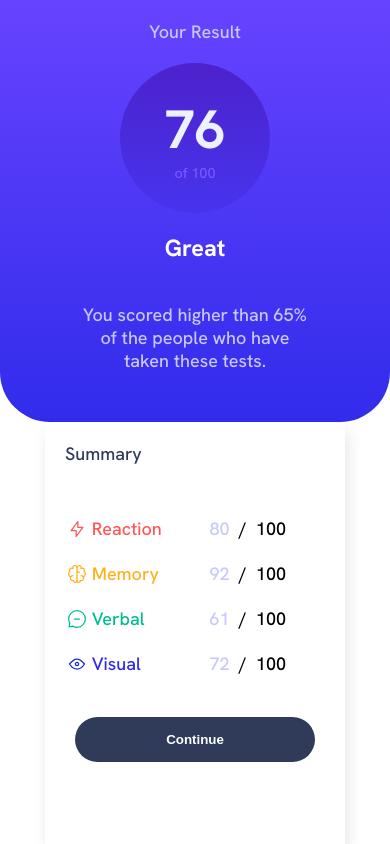
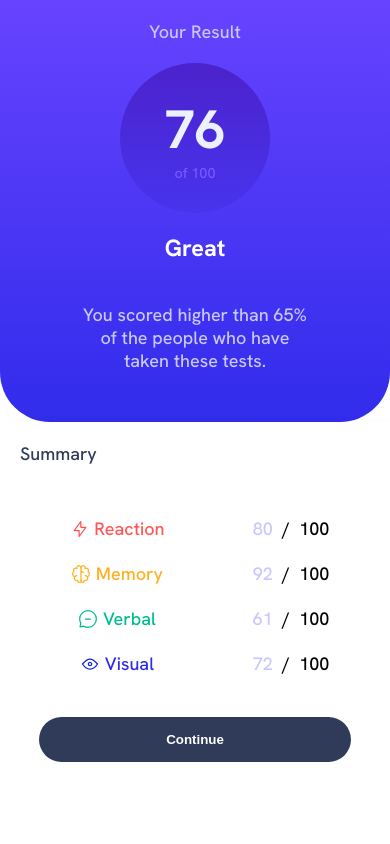
Before and after one commit to JulianR10/componente-html-css, a plain HTML site: page index.html in a window 390 px wide. Drawn offline with Linux system fonts and the light colour scheme.

Commit message:
retoque final

```diff
--- a/style.css
+++ b/style.css
@@ -205,4 +205,15 @@ button{
     .container-button{
         margin-top: 10px;
     }
+
+    /*Second section*/
+
+    .summary{
+        width: 100%;
+    }
+
+    table{
+        width: 100%;
+        text-align: center;
+    }
 }
```
